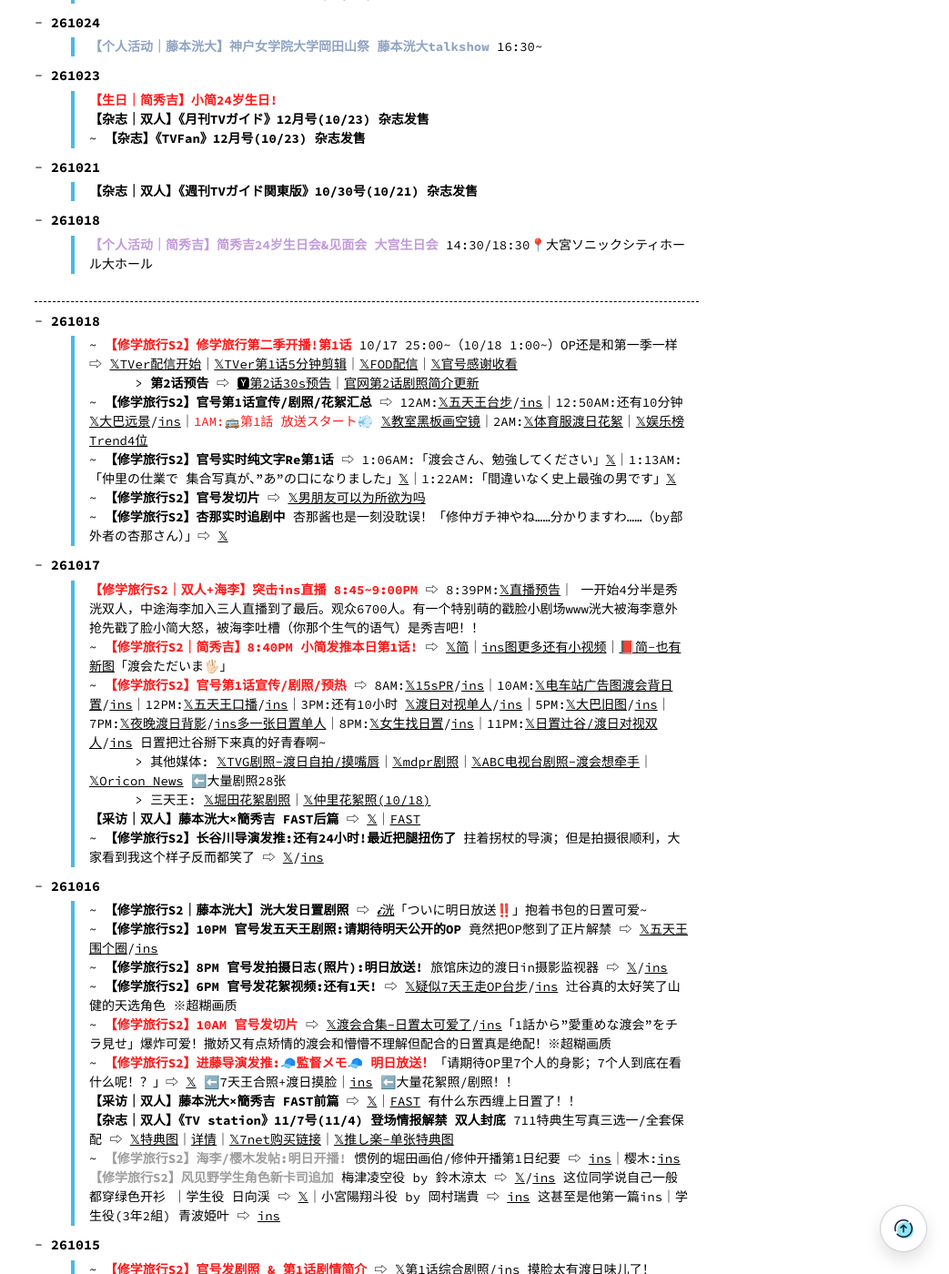
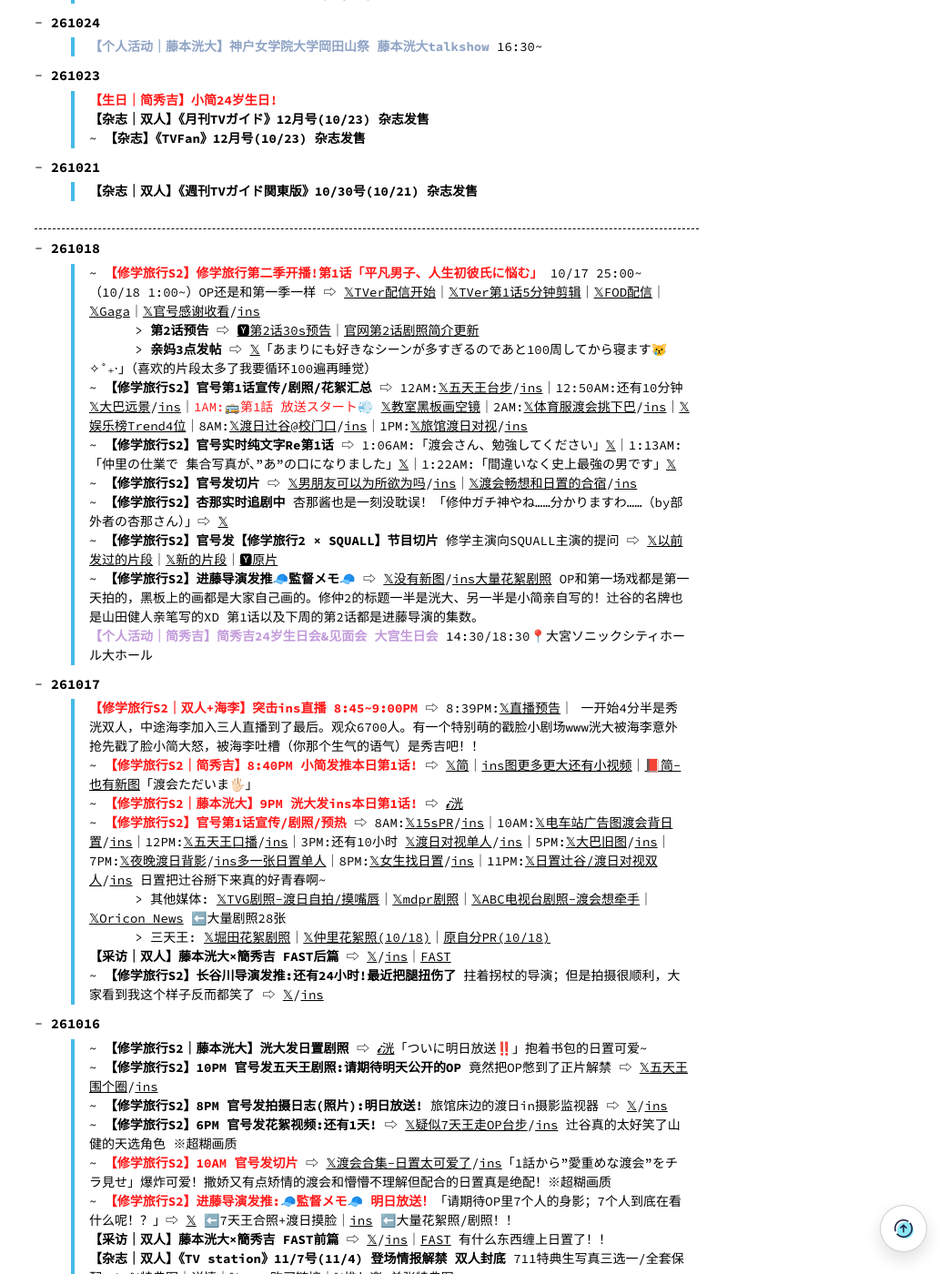
Before and after one commit to eri329/hidekou, a Jekyll site: the page built from flattened_timeline.md, in a window 1280 px wide and 1400 px high, scrolled down 692 px. Shown: the whole window at 91% size, without its empty margins (237-1280 px from the left). Built offline with Jekyll 4.4.1, drawn with Linux system fonts in a browser that asks for light colours; comment, search, counter and statistics services are not loaded; some of the changed text lies outside the part shown.

Commit message:
regular update

```diff
--- a/flattened_timeline.md
+++ b/flattened_timeline.md
@@ -79,25 +79,28 @@ permalink: /flattened_timeline/
     > ~ **【杂志】《TVFan》12月号(10/23) 杂志发售**
 * **261021**
     > **【杂志｜双人】《週刊TVガイド関東版》10/30号(10/21) 杂志发售**
+
+<div class="line"></div>
+
 * **261018**
+    > ~ **【修学旅行S2】修学旅行第二季开播!第1话「平凡男子、人生初彼氏に悩む」**{: .text-red} 10/17 25:00~（10/18 1:00~）OP还是和第一季一样 ⇨ [𝕏TVer配信开始](https://x.com/dramal_abc/status/2111494951427002590)｜[𝕏TVer第1话5分钟剪辑](https://x.com/TVer_info/status/2111496060212572267)｜[𝕏FOD配信](https://x.com/fujitvplus/status/2111494997216489694)｜[𝕏Gaga](https://x.com/gagaoolala/status/2111623457318281456)｜[𝕏官号感谢收看](https://x.com/dramal_abc/status/2111502504785768675)/[ins](https://www.instagram.com/p/Demm3GuE246/)
+        > **第2话预告** ⇨ [🆈第2话30s预告](https://www.youtube.com/watch?v=2kxBbrBxzEU)｜[官网第2话剧照简介更新](https://www.asahi.co.jp/schooltrip/story/)
+        > **亲妈3点发帖** ⇨ [𝕏](https://x.com/RcNfe37/status/2111515464648315093)「あまりにも好きなシーンが多すぎるのであと100周してから寝ます😿✧˚₊‧」（喜欢的片段太多了我要循环100遍再睡觉）
+    > ~ **【修学旅行S2】官号第1话宣传/剧照/花絮汇总** ⇨ 12AM:[𝕏五天王台步](https://x.com/dramal_abc/status/2111472401846546892)/[ins](https://www.instagram.com/p/DemYZR4k91j/)｜12:50AM:还有10分钟 [𝕏大巴远景](https://x.com/dramal_abc/status/2111484975669555692)/[ins](https://www.instagram.com/p/DemeFPLE9q7/)｜<span>1AM:🚌第1話 放送スタート💨</span>{: .text-red} [𝕏教室黑板画空镜](https://x.com/dramal_abc/status/2111487403470860607)｜2AM:[𝕏体育服渡会挑下巴](https://x.com/dramal_abc/status/2111505015559111114)/[ins](https://www.instagram.com/p/DemnRISk1-T/)｜[𝕏娱乐榜Trend4位](https://x.com/dramal_abc/status/2111508064641962320)｜8AM:[𝕏渡日辻谷@校门口](https://x.com/dramal_abc/status/2111593102045794668)/[ins](https://www.instagram.com/p/DenPUb4k6yR/)｜1PM:[𝕏旅馆渡日对视](https://x.com/dramal_abc/status/2111675308462227851)/[ins](https://www.instagram.com/p/Den0sMfE65b/)
+    > ~ **【修学旅行S2】官号实时纯文字Re第1话** ⇨ 1:06AM:「渡会さん、勉強してください」[𝕏](https://x.com/dramal_abc/status/2111489021264503272)｜1:13AM:「仲里の仕業で 集合写真が、"あ"の口になりました」[𝕏](https://x.com/dramal_abc/status/2111490729466007755)｜1:22AM:「間違いなく史上最強の男です」[𝕏](https://x.com/dramal_abc/status/2111493124216545757)
+    > ~ **【修学旅行S2】官号发切片** ⇨ [𝕏男朋友可以为所欲为吗](https://x.com/dramal_abc/status/2111510048564269552)/[ins](https://www.instagram.com/p/DeneJxgToTT/)｜[𝕏渡会畅想和日置的合宿](https://x.com/dramal_abc/status/2111698794219728928)/[ins](https://www.instagram.com/reel/Den_Y0tkx7Q/)
+    > ~ **【修学旅行S2】杏那实时追剧中** 杏那酱也是一刻没耽误！「修仲ガチ神やね……分かりますわ……（by部外者の杏那さん）」⇨ [𝕏](https://x.com/shiori_iwanami/status/2111501019167490166)
+    > ~ **【修学旅行S2】官号发【修学旅行2 × SQUALL】节目切片** 修学主演向SQUALL主演的提问 ⇨ [𝕏以前发过的片段](https://x.com/dramal_abc/status/2111654257732768137)｜[𝕏新的片段](https://x.com/dramal_abc/status/2111654861867774295)｜[🆈原片](https://www.youtube.com/watch?v=CUAapiGlr6E)
+    > ~ **【修学旅行S2】进藤导演发推🧢監督メモ🧢** ⇨ [𝕏没有新图](https://x.com/shindo59512/status/2111615181327573387)/[ins大量花絮剧照](https://www.instagram.com/p/DenYJ2dj1uu/) OP和第一场戏都是第一天拍的，黑板上的画都是大家自己画的。修仲2的标题一半是洸大、另一半是小简亲自写的！辻谷的名牌也是山田健人亲笔写的XD 第1话以及下周的第2话都是进藤导演的集数。
     > **【个人活动｜简秀吉】简秀吉24岁生日会&见面会 大宫生日会**{: .text-solo} 14:30/18:30📍大宮ソニックシティホール大ホール
-
-<div class="line"></div>
-
-* **261018**
-    > ~ **【修学旅行S2】修学旅行第二季开播!第1话**{: .text-red} 10/17 25:00~（10/18 1:00~）OP还是和第一季一样 ⇨ [𝕏TVer配信开始](https://x.com/dramal_abc/status/2111494951427002590)｜[𝕏TVer第1话5分钟剪辑](https://x.com/TVer_info/status/2111496060212572267)｜[𝕏FOD配信](https://x.com/fujitvplus/status/2111494997216489694)｜[𝕏官号感谢收看](https://x.com/dramal_abc/status/2111502504785768675)
-        > **第2话预告** ⇨ [🆈第2话30s预告](https://www.youtube.com/watch?v=2kxBbrBxzEU)｜[官网第2话剧照简介更新](https://www.asahi.co.jp/schooltrip/story/)
-    > ~ **【修学旅行S2】官号第1话宣传/剧照/花絮汇总** ⇨ 12AM:[𝕏五天王台步](https://x.com/dramal_abc/status/2111472401846546892)/[ins](https://www.instagram.com/p/DemYZR4k91j/)｜12:50AM:还有10分钟 [𝕏大巴远景](https://x.com/dramal_abc/status/2111484975669555692)/[ins](https://www.instagram.com/p/DemeFPLE9q7/)｜<span>1AM:🚌第1話 放送スタート💨</span>{: .text-red} [𝕏教室黑板画空镜](https://x.com/dramal_abc/status/2111487403470860607)｜2AM:[𝕏体育服渡日花絮](https://x.com/dramal_abc/status/2111505015559111114)｜[𝕏娱乐榜Trend4位](https://x.com/dramal_abc/status/2111508064641962320)
-    > ~ **【修学旅行S2】官号实时纯文字Re第1话** ⇨ 1:06AM:「渡会さん、勉強してください」[𝕏](https://x.com/dramal_abc/status/2111489021264503272)｜1:13AM:「仲里の仕業で 集合写真が、"あ"の口になりました」[𝕏](https://x.com/dramal_abc/status/2111490729466007755)｜1:22AM:「間違いなく史上最強の男です」[𝕏](https://x.com/dramal_abc/status/2111493124216545757)
-    > ~ **【修学旅行S2】官号发切片** ⇨ [𝕏男朋友可以为所欲为吗](https://x.com/dramal_abc/status/2111510048564269552)
-    > ~ **【修学旅行S2】杏那实时追剧中** 杏那酱也是一刻没耽误！「修仲ガチ神やね……分かりますわ……（by部外者の杏那さん）」⇨ [𝕏](https://x.com/shiori_iwanami/status/2111501019167490166)
 * **261017**
     > **【修学旅行S2｜双人+海李】突击ins直播 8:45~9:00PM**{: .text-red} ⇨ 8:39PM:[𝕏直播预告](https://x.com/dramal_abc/status/2111421789998072000)｜[](https://x.com/haembuki/status/2111478098797735961) 一开始4分半是秀洸双人，中途海李加入三人直播到了最后。观众6700人。有一个特别萌的戳脸小剧场www洸大被海李意外抢先戳了脸小简大怒，被海李吐槽（你那个生气的语气）是秀吉吧！！
-    > ~ **【修学旅行S2｜简秀吉】8:40PM 小简发推本日第1话!**{: .text-red} ⇨ [𝕏简](https://x.com/kan_hideyoshi/status/2111422168433307808)｜[ins图更多还有小视频](https://www.instagram.com/p/DemBR5sAUxJ/)｜[📕简-也有新图](https://xhslink.com/o/AkK2ShB3WoR)「渡会ただいま🖐🏻」
+    > ~ **【修学旅行S2｜简秀吉】8:40PM 小简发推本日第1话!**{: .text-red} ⇨ [𝕏简](https://x.com/kan_hideyoshi/status/2111422168433307808)｜[ins图更多更大还有小视频](https://www.instagram.com/p/DemBR5sAUxJ/)｜[📕简-也有新图](https://xhslink.com/o/AkK2ShB3WoR)「渡会ただいま🖐🏻」
+    > ~ **【修学旅行S2｜藤本洸大】9PM 洸大发ins本日第1话!**{: .text-red} ⇨ [𝓲洸](https://www.instagram.com/p/DemD3gTlNjb/)
     > ~ **【修学旅行S2】官号第1话宣传/剧照/预热**{: .text-red} ⇨ 8AM:[𝕏15sPR](https://x.com/dramal_abc/status/2111230718277775431)/[ins](https://www.instagram.com/reels/Dekqfdbk-og/)｜10AM:[𝕏电车站广告图渡会背日置](https://x.com/dramal_abc/status/2111260913135460577)/[ins](https://www.instagram.com/p/Dek4Rilk9YA/)｜12PM:[𝕏五天王口播](https://x.com/dramal_abc/status/2111291121120809339)/[ins](https://www.instagram.com/p/DelGBBGk0xm/)｜3PM:还有10小时 [𝕏渡日对视单人](https://x.com/dramal_abc/status/2111336620544946444)/[ins](https://www.instagram.com/p/DelbHTuk0Fp/)｜5PM:[𝕏大巴旧图](https://x.com/dramal_abc/status/2111368551269568833)/[ins](https://www.instagram.com/p/DelpMhzE-WJ/)｜7PM:[𝕏夜晚渡日背影](https://x.com/dramal_abc/status/2111396803639697452)/[ins多一张日置单人](https://www.instagram.com/p/Del2BHbkyNq/)｜8PM:[𝕏女生找日置](https://x.com/dramal_abc/status/2111411913741783529)/[ins](https://www.instagram.com/p/Del81YdE7q-/)｜11PM:[𝕏日置辻谷/渡日对视双人](https://x.com/dramal_abc/status/2111457212648603771)/[ins](https://www.instagram.com/p/DemRd1xk4zW/) 日置把辻谷掰下来真的好青春啊~
         > 其他媒体: [𝕏TVG剧照-渡日自拍/摸嘴唇](https://x.com/TVGweb/status/2111230960079708640)｜[𝕏mdpr剧照](https://x.com/modelpress/status/2111260923843473492)｜[𝕏ABC电视台剧照-渡会想牵手](https://x.com/asahi_tv/status/2111291108697481377)｜[𝕏Oricon News](https://x.com/oricon/status/2111293623832571958) ⬅️大量剧照28张
-        > 三天王: [𝕏堀田花絮剧照](https://x.com/kairi_shimizu/status/2111451657762648449)｜[𝕏仲里花絮照(10/18)](https://x.com/official_DXTEEN/status/2111494950919778333)
-    > **【采访｜双人】藤本洸大×簡秀吉 FAST后篇** ⇨ [𝕏](https://x.com/fast_japan_/status/2111381955082121561)｜[FAST](https://fast-tokyo.com/schooltrip-2/)
+        > 三天王: [𝕏堀田花絮剧照](https://x.com/kairi_shimizu/status/2111451657762648449)｜[𝕏仲里花絮照(10/18)](https://x.com/official_DXTEEN/status/2111494950919778333)｜[原自分PR(10/18)](https://x.com/genjibu_sdr/status/2111577997019074895)
+    > **【采访｜双人】藤本洸大×簡秀吉 FAST后篇** ⇨ [𝕏](https://x.com/fast_japan_/status/2111381955082121561)/[ins](https://www.instagram.com/p/DelvOTQDdX7/)｜[FAST](https://fast-tokyo.com/schooltrip-2/)
     > ~ **【修学旅行S2】长谷川导演发推:还有24小时!最近把腿扭伤了** 拄着拐杖的导演；但是拍摄很顺利，大家看到我这个样子反而都笑了 ⇨ [𝕏](https://x.com/hasetaku0227/status/2111120959717744826)/[ins](https://www.instagram.com/p/Dej40IxD4O-/)
 * **261016**
     > ~ **【修学旅行S2｜藤本洸大】洸大发日置剧照** ⇨ [𝓲洸](https://www.instagram.com/p/Dejfk4kFBrJ/)「ついに明日放送‼️」抱着书包的日置可爱~
@@ -106,7 +109,7 @@ permalink: /flattened_timeline/
     > ~ **【修学旅行S2】6PM 官号发花絮视频:还有1天!** ⇨ [𝕏疑似7天王走OP台步](https://x.com/dramal_abc/status/2111020042360107466)/[ins](https://www.instagram.com/p/DejKvgfT94e/) 辻谷真的太好笑了山健的天选角色 ※超糊画质
     > ~ **【修学旅行S2】10AM 官号发切片**{: .text-red} ⇨ [𝕏渡会合集-日置太可爱了](https://x.com/dramal_abc/status/2110898520836476931)/[ins](https://www.instagram.com/p/DeidDqizhEF/)「1話から"愛重めな渡会"をチラ見せ」爆炸可爱！撒娇又有点矫情的渡会和懵懵不理解但配合的日置真是绝配！※超糊画质
     > ~ **【修学旅行S2】进藤导演发推:🧢監督メモ🧢 明日放送！**{: .text-red}「请期待OP里7个人的身影；7个人到底在看什么呢！？」⇨ [𝕏](https://x.com/shindo59512/status/2111027253173952762) ⬅️7天王合照+渡日摸脸｜[ins](https://www.instagram.com/p/DejLSIJkc9v/) ⬅️大量花絮照/剧照！！
-    > **【采访｜双人】藤本洸大×簡秀吉 FAST前篇** ⇨ [𝕏](https://x.com/fast_japan_/status/2111019567200055334)｜[FAST](https://fast-tokyo.com/schooltrip-1/) 有什么东西缠上日置了！！
+    > **【采访｜双人】藤本洸大×簡秀吉 FAST前篇** ⇨ [𝕏](https://x.com/fast_japan_/status/2111019567200055334)/[ins](https://www.instagram.com/p/DejKbdQlOsi/)｜[FAST](https://fast-tokyo.com/schooltrip-1/) 有什么东西缠上日置了！！
     > **【杂志｜双人】《TV station》11/7号(11/4) 登场情报解禁 双人封底** 711特典生写真三选一/全套保配 ⇨ [𝕏特典图](https://x.com/TVGweb/status/2111004219368976683)｜[详情](https://prtimes.jp/main/html/rd/p/000003552.000006568.html)｜[𝕏7net购买链接](https://x.com/7_netshopping/status/2111007990434484667)｜[𝕏推し楽-单张特典图](https://x.com/oshiraku/status/2111066653018726541)
     > ~ **【修学旅行S2】海李/樱木发帖:明日开播!**{: .text-other} 惯例的堀田画伯/修仲开播第1日纪要 ⇨ [ins](https://www.instagram.com/p/DejinFWo8W5/)｜樱木:[ins](https://www.instagram.com/p/DejSSrlT6eG/)
     > **【修学旅行S2】风见野学生角色新卡司追加**{: .text-other} 梅津凌空役 by 鈴木涼太 ⇨ [𝕏](https://x.com/01ryota__28/status/2111053231786975331)/[ins](https://www.instagram.com/p/Deg3CYeCUGf/) 这位同学说自己一般都穿绿色开衫 ｜学生役 日向渓 ⇨ [𝕏](https://x.com/kei_hyuga44/status/2111015863289893154)｜小宮陽翔斗役 by 岡村瑞貴 ⇨ [ins](https://www.instagram.com/p/DeiliDwk_4D/) 这甚至是他第一篇ins｜学生役(3年2組) 青波姫叶 ⇨ [ins](https://www.instagram.com/p/DejEDzLmVgC/)
@@ -140,10 +143,10 @@ permalink: /flattened_timeline/
     > **【个人活动｜藤本洸大】朗读剧「一富士茄子牛焦げルギー」出演情报解禁**{: .text-solo-k} 「僕」役；27年1月在东京和大阪上演 ⇨ [𝓲洸](https://www.instagram.com/p/DeZQ17ypiNG/)
 * **261011**
     > **【修学旅行】泰国/香港/台北第一季全话上映会** 所有观众赠送修学logo透卡；台北/香港均抽选2名送五天王亲签板
-    > **【修学旅行S2】风见野学生角色新卡司追加** 无角色名 by 八神龍之介 ⇨ [𝕏](https://x.com/Ryunosuke_ygm/status/2109157347226689541) 这个小哥好像还是小简粉丝👀25年小简生日发了推祝福来着。｜早瀬奈津美役 by 貴瀬真衣 ⇨ [𝕏](https://x.com/mai_taka_07/status/2109256218887983318)「実は修仲シーズン1が大好きで、去年は毎週楽しみに観ていた1人でした🙌🏻」又是个修仲粉www
     > **【个人活动｜简秀吉】简秀吉24岁生日会&见面会 FC限定：官周摄影setlog**{: .text-solo} ⇨ [𝕏简](https://x.com/kan_hideyoshi/status/2109250726631538763)｜[🔒【FC限定】Setlog 〜グッズ撮影編〜🎥🫧](https://kan-hideyoshi.com/movies/133390)
     > **【个人活动｜藤本洸大】洸大1st写真集东京签售会**{: .text-solo-k} ⇨ [𝓲洸](https://www.instagram.com/p/DeWxQe6lLE1/) 洸大写了很长的感言，日记里也写了今天的活动：希望成为大家能挺起胸膛说自己是藤本洸大粉丝的人。
     > **【FC｜藤本洸大】洸大日记「宿縁奇遇」**{: .text-solo-k} ⇨ [🔒FC-东京签售会](https://sp.tcland.jp/contents/1118126) 仔细品味那数十秒的相遇，今后的一年还会继续努力。
+    > **【修学旅行S2】风见野学生角色新卡司追加**{: .text-other} 无角色名 by 八神龍之介 ⇨ [𝕏](https://x.com/Ryunosuke_ygm/status/2109157347226689541) 这个小哥好像还是小简粉丝👀25年小简生日发了推祝福来着。｜早瀬奈津美役 by 貴瀬真衣 ⇨ [𝕏](https://x.com/mai_taka_07/status/2109256218887983318)/[ins](https://www.instagram.com/p/DeWUlu9GGNM/)「実は修仲シーズン1が大好きで、去年は毎週楽しみに観ていた1人でした🙌🏻」又是个修仲粉www
 * **261010**
     > **【修学旅行｜正片】修学旅行TV再放送 第10话(最终回)**{: .text-red} ※25:00～25:30 ⇨ [𝕏-BeLuck发新剧照](https://x.com/BeLuckbunko/status/2108841212996465049)｜[𝕏修仲官推疑似还有新图存货](https://x.com/i/history/bookmarks/2105027008866742633)
     > **【修学旅行S2】修仲2将于10/18上线GagaooLala** ⇨ [𝕏](https://x.com/gagaoolala/status/2108860129344897484)/[ins](https://www.instagram.com/p/DeT0a7hDWBY/)/[ins中文](https://www.instagram.com/p/DeT0bM3F0Q5/) 日韩港澳地区除外
```
Also changed, not shown: drama.md (+23 -5 lines), template.md (+1 -1 lines), timeline_s2.md (+5 -3 lines), tmi.md (+1 -1 lines).
